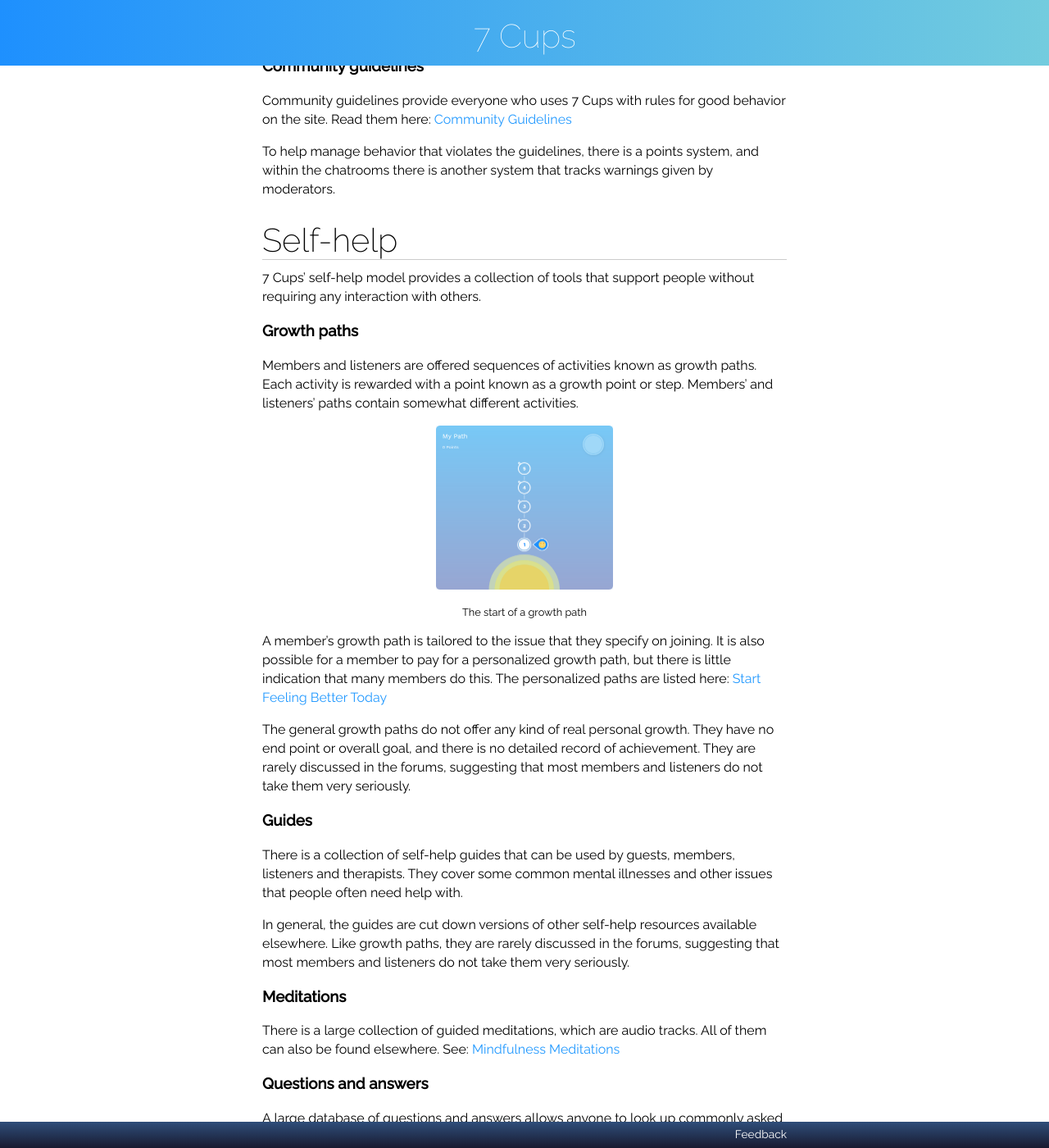
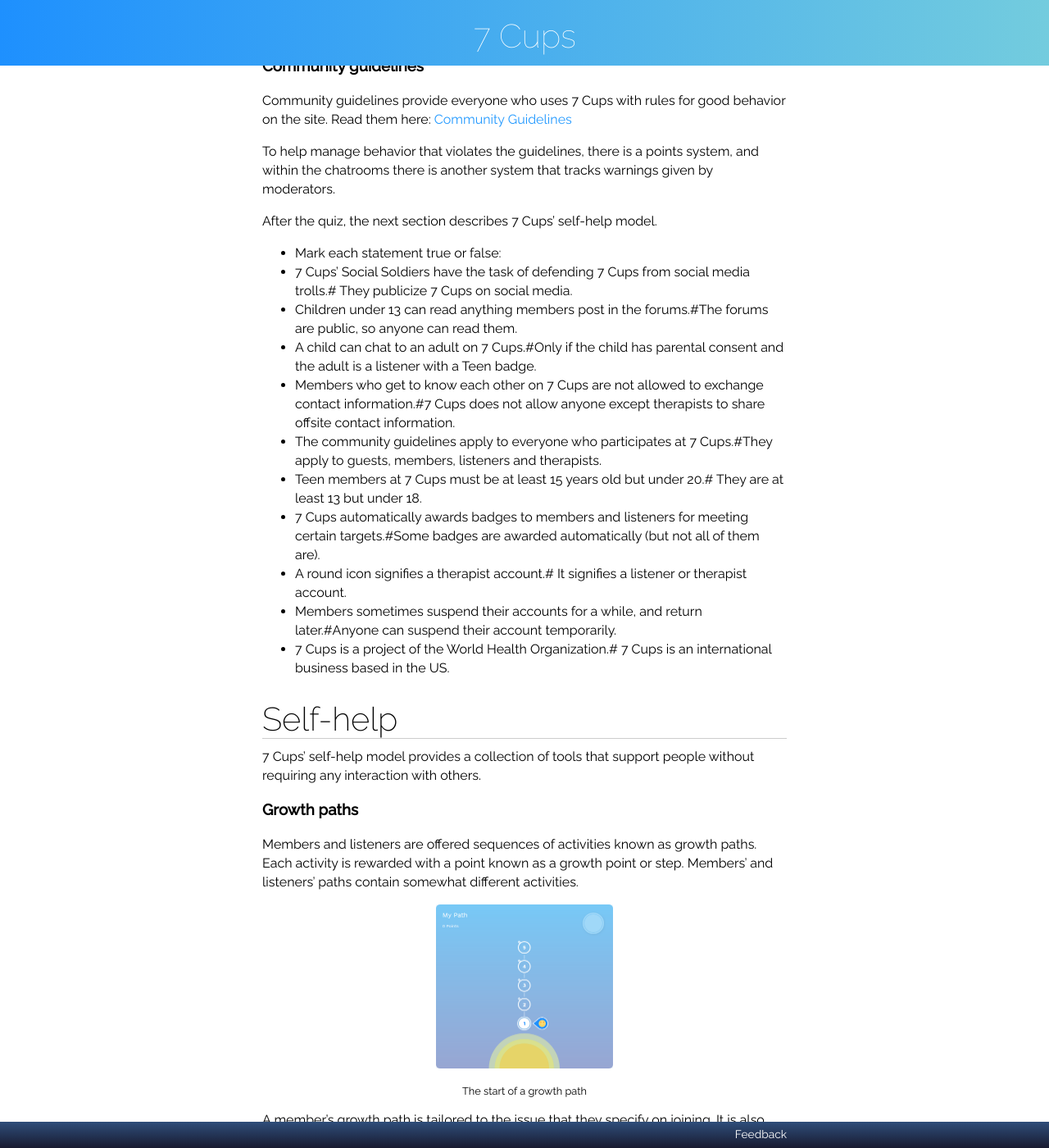
Before and after one commit to RarelyCharlie/rarelycharlie.github.io, a Jekyll site: the page built from _draft/7cups-no-pages.md, in a window 1280 px wide and 1400 px high, scrolled down 10621 px. Shown: the whole window at 82% size. Built offline with Jekyll 4.4.1, drawn with Linux system fonts in a browser that asks for light colours.

Commit message:
add quiz

```diff
--- a/_includes/7cups.md
+++ b/_includes/7cups.md
@@ -284,6 +284,21 @@ Community guidelines provide everyone who uses 7 Cups with rules for good behavi
 
 To help manage behavior that violates the guidelines, there is a points system, and within the chatrooms there is another system that tracks warnings given by moderators.
 
+After the quiz, the next section describes 7 Cups' self-help model.
+
+- Mark each statement true or false:
+- 7 Cups' Social Soldiers have the task of defending 7 Cups from social media trolls.# They publicize 7 Cups on social media.
+- Children under 13 can read anything members post in the forums.#The forums are public, so anyone can read them.
+- A child can chat to an adult on 7 Cups.#Only if the child has parental consent and the adult is a listener with a Teen badge.
+- Members who get to know each other on 7 Cups are not allowed to exchange contact information.#7 Cups does not allow anyone except therapists to share offsite contact information.
+- The community guidelines apply to everyone who participates at 7 Cups.#They apply to guests, members, listeners and therapists.
+- Teen members at 7 Cups must be at least 15 years old but under 20.# They are at least 13 but under 18.
+- 7 Cups automatically awards badges to members and listeners for meeting certain targets.#Some badges are awarded automatically (but not all of them are).
+- A round icon signifies a therapist account.# It signifies a listener or therapist account.
+- Members sometimes suspend their accounts for a while, and return later.#Anyone can suspend their account temporarily.
+- 7 Cups is a project of the World Health Organization.# 7 Cups is an international business based in the US.
+{:.quiz}
+
 # Self-help
 
 7 Cups' self-help model provides a collection of tools that support people without requiring any interaction with others.
```
